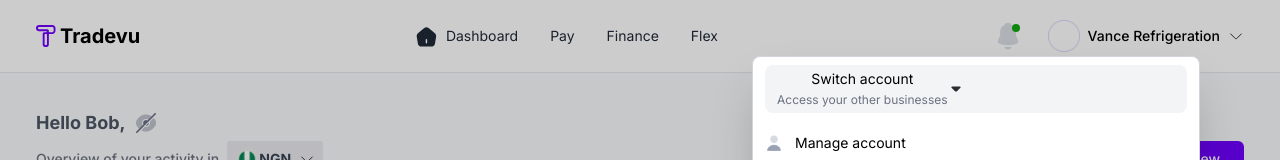
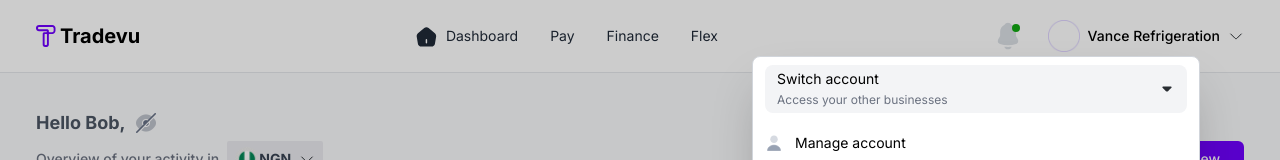
Before and after one commit to mezieOX/trade-vu, a Next.js app: page / in a window 1280 px wide. Both pictures are taken after a click on the button "Vance Refrigeration". Shown: the top 160 px of the page. Built offline with nearby package versions, Linux system fonts and the light colour scheme.

Commit message:
care/fixed profile dropdown

```diff
--- a/app/_components/navbar/index.tsx
+++ b/app/_components/navbar/index.tsx
@@ -145,15 +145,14 @@ export const NavBar: React.FC = () => {
                   setAddBusinessModal((prev) => !prev);
                   setIsProfileOpen(true);
                 }}
-                className="flex justify-between items-center"
+                className="flex justify-between items-center text-start w-full"
               >
                 <div>
                   Switch account
-                  <div>
-                    <span className="text-xs text-gray-500">
-                      Access your other businesses
-                    </span>
-                  </div>
+                  <div></div>
+                  <span className="text-xs text-gray-500">
+                    Access your other businesses
+                  </span>
                 </div>
                 <ArrowFillDownIcon
                   className={`${
```
